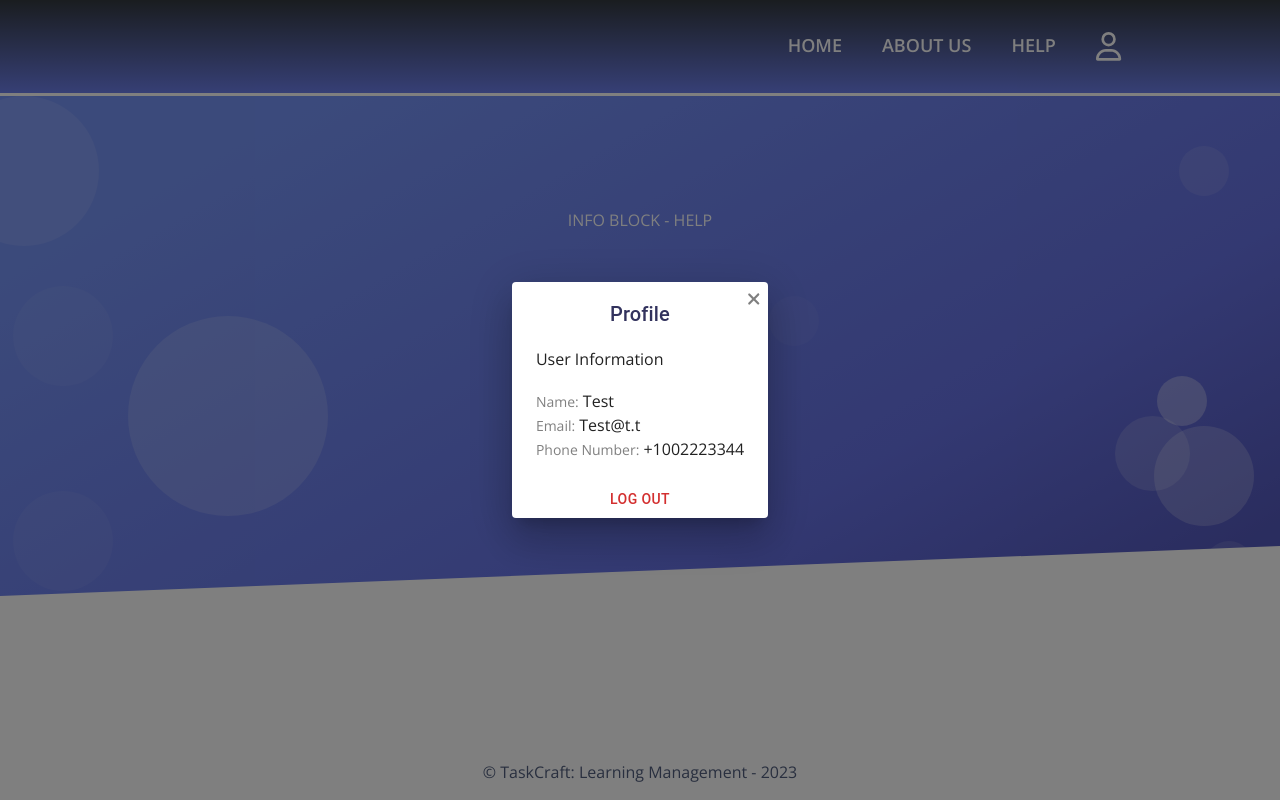
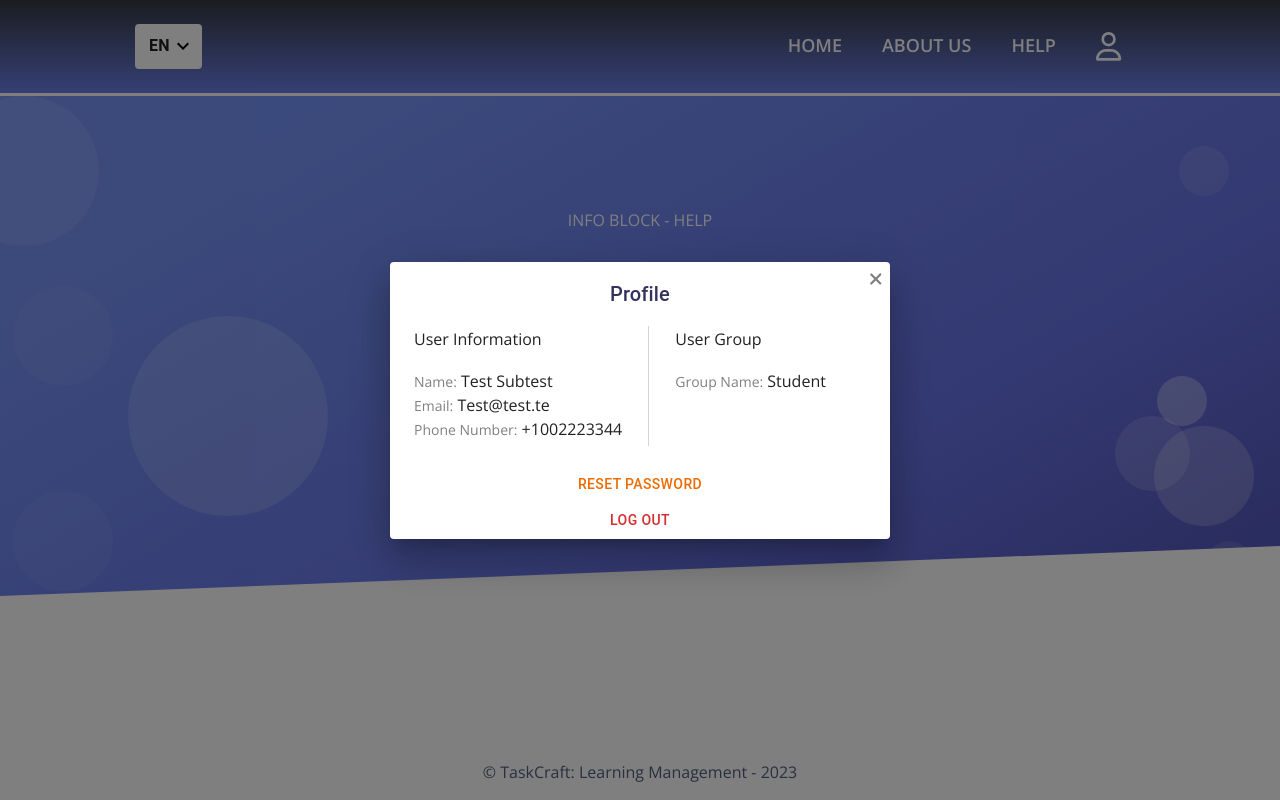
Before and after one commit to kundro/fitr-master, a React (Create React App) app in the folder UI/: page /help in a window 1280 px wide. Both pictures are taken after a click on the link 1108 px from the left and 46 px from the top of the page. Built offline with nearby package versions, Linux system fonts and the light colour scheme; what @uifabric/icons would draw is missing.

Commit message:
ui: rating score, user dialog and some refactoring

```diff
--- a/UI/package.json
+++ b/UI/package.json
@@ -12,6 +12,7 @@
     "@fortawesome/free-regular-svg-icons": "^6.4.2",
     "@fortawesome/free-solid-svg-icons": "^6.4.2",
     "@fortawesome/react-fontawesome": "^0.2.0",
+    "@mui/icons-material": "^5.14.16",
     "@mui/material": "^5.14.17",
     "@types/classnames": "^2.2.11",
     "@types/jest": "^26.0.20",
@@ -29,6 +30,7 @@
     "react": "^17.0.1",
     "react-dom": "^17.0.1",
     "react-draggable": "^4.4.3",
+    "react-i18next": "^13.3.1",
     "react-notifications-component": "^3.0.3",
     "react-router-dom": "^5.2.0",
     "react-scripts": "^5.0.1",
--- a/UI/src/app/App.tsx
+++ b/UI/src/app/App.tsx
@@ -1,8 +1,10 @@
-import React from "react";
+import React, { useState } from "react";
 import "./App.scss";
 import Navbar from "./components/Navbar";
 import { Icon } from "@fluentui/react";
 import { initializeIcons } from "@uifabric/icons";
+import ScoreButton from "./components/ScoreButton/ScoreButton";
+import CustomDialog from "./main/dialog";
 
 const cardStyle = {
   fontSize: "6rem",
@@ -39,6 +41,10 @@ function App() {
           {renderButtonCard("Runs", "ServerProcesses", "run")}
         </div>
       </div>
+
+      <div className="help-button-container">
+        <ScoreButton />
+      </div>
     </Navbar>
   );
 }
--- /dev/null
+++ b/UI/src/app/components/LanguageSelect/LanguageSelect.tsx
@@ -0,0 +1,63 @@
+import * as React from "react";
+import Box from "@mui/material/Box";
+import MenuItem from "@mui/material/MenuItem";
+import Select from "@mui/material/Select";
+import { useTranslation } from "react-i18next";
+import { useLocation } from "react-router-dom";
+import { Typography } from "@mui/material";
+import KeyboardArrowDownIcon from "@mui/icons-material/KeyboardArrowDown";
+
+const languages = [{ value: "EN" }, { value: "RU" }];
+
+export default function LanguageSelect() {
+  const { i18n } = useTranslation();
+  const location = useLocation();
+
+  return (
+    <Box width={"max-content"}>
+      <Select
+        sx={{
+          width: "100%",
+          height: "45px",
+          backgroundColor: "white",
+          boxShadow: "none",
+          ".MuiOutlinedInput-notchedOutline": { border: 0 },
+          paddingLeft: 0,
+        }}
+        IconComponent={(props) => (
+          <KeyboardArrowDownIcon
+            {...props}
+            style={{
+              color: "#000",
+            }}
+          />
+        )}
+        defaultValue={"EN"}
+        displayEmpty
+        onChange={async (ev) => {
+          const code = ev.target.value.toLowerCase();
+          // await i18n.changeLanguage(code);
+        }}
+        renderValue={(value) => {
+          return (
+            <Box sx={{ display: "flex", gap: 1 }}>
+              <Typography style={{ fontWeight: 600 }}>{value}</Typography>
+            </Box>
+          );
+        }}
+      >
+        {languages.map((option) => (
+          <MenuItem
+            key={option.value}
+            value={option.value}
+            style={{ display: "flex", justifyContent: "center" }}
+          >
+            <Typography color="primary.dark" style={{ fontWeight: 600 }}>
+              {option.value}
+            </Typography>
+          </MenuItem>
+        ))}
+      </Select>
+    </Box>
+  );
+}
--- /dev/null
+++ b/UI/src/app/components/ScoreButton/ScoreButton.tsx
@@ -0,0 +1,41 @@
+import React, { useState } from "react";
+import { Button } from "reactstrap";
+import CustomDialog from "../../main/dialog";
+
+const ScoreButton = () => {
+  const [open, setOpen] = useState(false);
+
+  const handleDialogOpen = () => {
+    setOpen(true);
+  };
+
+  const handleClose = () => {
+    setOpen(false);
+  };
+
+  const UserDialogTitle = "Rating Score";
+
+  const UserDialogContent = (
+    <div className="d-flex">
+      <div className="mr-3">
+        <p>Completed tasks</p>
+      </div>
+    </div>
+  );
+
+  return (
+    <>
+      <Button className="btn btn-info" onClick={handleDialogOpen}>
+        Rating Score: 142
+      </Button>
+      <CustomDialog
+        open={open}
+        handleClose={handleClose}
+        title={UserDialogTitle}
+        content={UserDialogContent}
+      />
+    </>
+  );
+};
+
+export default ScoreButton;
--- a/UI/src/app/main/dialog.tsx
+++ b/UI/src/app/main/dialog.tsx
@@ -2,30 +2,28 @@ import React, { useState } from "react";
 import Dialog from "@mui/material/Dialog";
 import DialogContent from "@mui/material/DialogContent";
 import DialogTitle from "@mui/material/DialogTitle";
-import Button from "@mui/material/Button";
 import { IconButton } from "@mui/material";
 import { FontAwesomeIcon } from "@fortawesome/react-fontawesome";
 import { faXmark } from "@fortawesome/free-solid-svg-icons";
 
 export default function CustomDialog({
   open,
-  setOpen,
+  handleClose,
+  title,
+  content,
+  buttons,
 }: {
   open: boolean;
-  setOpen: any;
+  handleClose: any;
+  title: any;
+  content: any;
+  buttons?: any;
 }) {
-  const [onHover, setOnHover] = useState(false);
-
-  const handleClose = () => {
-    setOpen(false);
-    setOnHover(false);
-  };
-
   return (
     <div>
       <Dialog open={open} onClose={handleClose}>
-        <DialogTitle style={{ textAlign: "center" }}>
-          Profile
+        <DialogTitle style={{ textAlign: "center", width: "500px" }}>
+          {title}
           <IconButton
             edge="end"
             color="inherit"
@@ -38,38 +36,11 @@ export default function CustomDialog({
               background: "none",
             }}
           >
-            <FontAwesomeIcon
-              size="xs"
-              icon={faXmark}
-              beat={onHover ? true : false}
-              onMouseEnter={() => setOnHover(true)}
-              onMouseLeave={() => setOnHover(false)}
-              color="grey"
-            />
+            <FontAwesomeIcon size="xs" icon={faXmark} color="grey" />
           </IconButton>
         </DialogTitle>
-        <DialogContent>
-          <p>User Information</p>
-          <div>
-            <span style={{ color: "grey", fontSize: "14px" }}>Name:</span>&nbsp;
-            {"Test"}
-          </div>
-          <div>
-            <span style={{ color: "grey", fontSize: "14px" }}>Email:</span>
-            &nbsp;
-            {"Test@t.t"}
-          </div>
-          <div>
-            <span style={{ color: "grey", fontSize: "14px" }}>
-              Phone Number:
-            </span>
-            &nbsp;
-            {"+1002223344"}
-          </div>
-        </DialogContent>
-        <Button onClick={handleClose} color="error">
-          Log Out
-        </Button>
+        <DialogContent>{content}</DialogContent>
+        {buttons}
       </Dialog>
     </div>
   );
--- a/UI/src/app/main/header.tsx
+++ b/UI/src/app/main/header.tsx
@@ -3,13 +3,72 @@ import { faUser } from "@fortawesome/free-regular-svg-icons";
 import { FontAwesomeIcon } from "@fortawesome/react-fontawesome";
 import "./main.scss";
 import CustomDialog from "./dialog";
+import LanguageSelect from "../components/LanguageSelect/LanguageSelect";
+import Button from "@mui/material/Button";
 
 export default function Header() {
   const [open, setOpen] = useState(false);
+  const [onHover, setOnHover] = useState(false);
 
   const handleUserDialogOpen = () => {
     setOpen(true);
   };
+
+  const handleClose = () => {
+    setOpen(false);
+    setOnHover(false);
+  };
+
+  const UserDialogTitle = "Profile";
+
+  const UserDialogContent = (
+    <div className="d-flex">
+      <div className="mr-3">
+        <p>User Information</p>
+        <div>
+          <span style={{ color: "grey", fontSize: "14px" }}>Name:</span>
+          &nbsp;
+          {"Test Subtest"}
+        </div>
+        <div>
+          <span style={{ color: "grey", fontSize: "14px" }}>Email:</span>
+          &nbsp;
+          {"Test@test.te"}
+        </div>
+        <div>
+          <span style={{ color: "grey", fontSize: "14px" }}>Phone Number:</span>
+          &nbsp;
+          {"+1002223344"}
+        </div>
+      </div>
+      <div
+        style={{
+          borderLeft: "1px solid #d3d3d3",
+          height: "120px",
+          margin: "0 10px",
+        }}
+      ></div>
+      <div className="pl-3">
+        <p>User Group</p>
+        <div>
+          <span style={{ color: "grey", fontSize: "14px" }}>Group Name:</span>
+          &nbsp;
+          {"Student"}
+        </div>
+      </div>
+    </div>
+  );
+
+  const UserDialogButtons = (
+    <>
+      <Button onClick={handleClose} color="warning">
+        Reset Password
+      </Button>
+      <Button onClick={handleClose} color="error">
+        Log Out
+      </Button>
+    </>
+  );
 
   return (
     <nav
@@ -29,6 +88,12 @@ export default function Header() {
           <span className="navbar-toggler-icon"></span>
         </button>
         <div className="collapse navbar-collapse" id="navbarNav">
+          <ul className="navbar-nav mr-auto">
+            <li className="nav-item">
+              <LanguageSelect />
+            </li>
+          </ul>
+
           <ul className="navbar-nav ml-auto">
             <li className="nav-item">
               <a className="nav-link" href="/">
@@ -45,11 +110,15 @@ export default function Header() {
                 <span className="custom-link">HELP</span>
               </a>
             </li>
-            <li className="nav-item">
+            <li
+              className="nav-item"
+              onMouseMove={() => setOnHover(true)}
+              onMouseLeave={() => setOnHover(false)}
+            >
               <a className="nav-link" href="#" onClick={handleUserDialogOpen}>
                 <FontAwesomeIcon
                   icon={faUser}
-                  bounce
+                  bounce={onHover}
                   size="2xl"
                   className="user-icon"
                 />
@@ -58,7 +127,13 @@ export default function Header() {
           </ul>
         </div>
       </div>
-      <CustomDialog open={open} setOpen={setOpen} />
+      <CustomDialog
+        open={open}
+        handleClose={handleClose}
+        title={UserDialogTitle}
+        content={UserDialogContent}
+        buttons={UserDialogButtons}
+      />
     </nav>
   );
 }
--- a/UI/src/assets/scss/site.scss
+++ b/UI/src/assets/scss/site.scss
@@ -1,4 +1,10 @@
 @import "./colors.scss";
+
+.help-button-container {
+  position: fixed;
+  bottom: 20px;
+  right: 20px;
+}
 
 .card {
   margin-bottom: 30px;
--- a/UI/src/index.tsx
+++ b/UI/src/index.tsx
@@ -1,7 +1,7 @@
 import React from "react";
 import ReactDOM from "react-dom";
 import { BrowserRouter, Route, Switch, Redirect } from "react-router-dom";
-// import "bootstrap/dist/css/bootstrap.css";
+import "bootstrap/dist/css/bootstrap.css";
 import "@fortawesome/fontawesome-free/css/all.min.css";
 import "./assets/scss/argon-design-system-react.scss?v1.1.0";
 import "./assets/scss/site.scss";
@@ -15,6 +15,8 @@ import { runRedirects, runRoutes } from "./app/runs/Runs";
 import { initializeIcons } from "@uifabric/icons";
 import { ToastContainer } from "react-toastify";
 import { infoRoutes } from "./app/main/Info";
+import ScoreButton from "./app/components/ScoreButton/ScoreButton";
+import CustomDialog from "./app/main/dialog";
 
 initializeIcons();
 
```
Also changed, not shown: UI/src/app/components/ScoreButton/ScoreDialog.tsx (added, +7 -0 lines), 1 other file (tests, documents, lock files or other folders).
